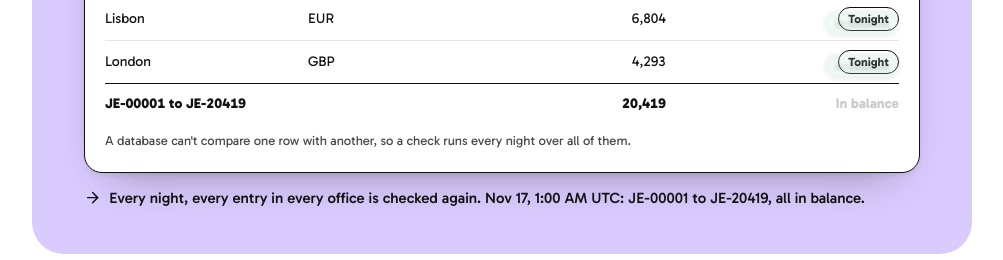
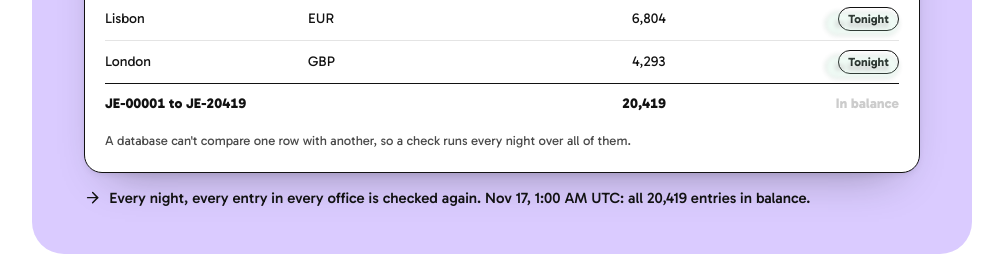
Before and after one commit to hybridinteractive/ledgendary-marketing, a plain HTML site: page site-v4/enterprise.html in a window 1280 px wide. Shown: the part 2535-2795 px from the top of the page, without its empty margins (276-1279 px from the left). Drawn offline with Linux system fonts and the light colour scheme.

Commit message:
Keep v4 entry ids whole on phones

```diff
--- a/site-v4/enterprise.html
+++ b/site-v4/enterprise.html
@@ -214,7 +214,7 @@
             <li><button class="beat" type="button" data-go="1" data-cap="The entry for INV-08813 is built: debits $6,290.00, credits $6,290.00. Check one."><span class="n">1</span>Built</button></li>
             <li><button class="beat" type="button" data-go="2" data-cap="First try: the chain row can't be written, so the posting rolls back with it. No number taken, nothing half-written."><span class="n">2</span>Chain fails</button></li>
             <li><button class="beat" type="button" data-go="3" data-cap="Retry: it posts as JE-20419, is checked again, and chain row #e6a3 carrying #0c5f is written in the same transaction."><span class="n">3</span>Posted and chained</button></li>
-            <li><button class="beat" type="button" data-go="4" data-cap="Every night, every entry in every office is checked again. Nov 17, 1:00 AM UTC: JE-00001 to JE-20419, all in balance."><span class="n">4</span>Every night</button></li>
+            <li><button class="beat" type="button" data-go="4" data-cap="Every night, every entry in every office is checked again. Nov 17, 1:00 AM UTC: all 20,419 entries in balance."><span class="n">4</span>Every night</button></li>
           </ol>
         </div>
         <div class="win">
@@ -275,7 +275,7 @@
                   <tr><td>Lisbon</td><td>EUR</td><td class="r">6,804</td><td class="r"><span class="swap end"><span class="chip" data-until="3">Tonight</span><span class="chip ok rise" data-from="4">In balance</span></span></td></tr>
                   <tr><td>London</td><td>GBP</td><td class="r">4,293</td><td class="r"><span class="swap end"><span class="chip" data-until="3">Tonight</span><span class="chip ok rise" data-from="4">In balance</span></span></td></tr>
                 </tbody>
-                <tfoot><tr><td colspan="2"><span class="swap"><span data-until="2">JE-00001 to JE-20418</span><span data-from="3">JE-00001 to JE-20419</span></span></td><td class="r"><span class="swap end"><span data-until="2">20,418</span><span data-from="3">20,419</span></span></td><td class="r"><span class="swap end"><span data-until="3">&nbsp;</span><span data-from="4">In balance</span></span></td></tr></tfoot>
+                <tfoot><tr><td colspan="2"><span class="swap"><span data-until="2"><span class="nowrap">JE-00001</span> to <span class="nowrap">JE-20418</span></span><span data-from="3"><span class="nowrap">JE-00001</span> to <span class="nowrap">JE-20419</span></span></span></td><td class="r"><span class="swap end"><span data-until="2">20,418</span><span data-from="3">20,419</span></span></td><td class="r"><span class="swap end"><span data-until="3">&nbsp;</span><span data-from="4">In balance</span></span></td></tr></tfoot>
               </table>
               <p class="sm muted mt-s">A database can't compare one row with another, so a check runs every night over all of them.</p>
             </div>
```
